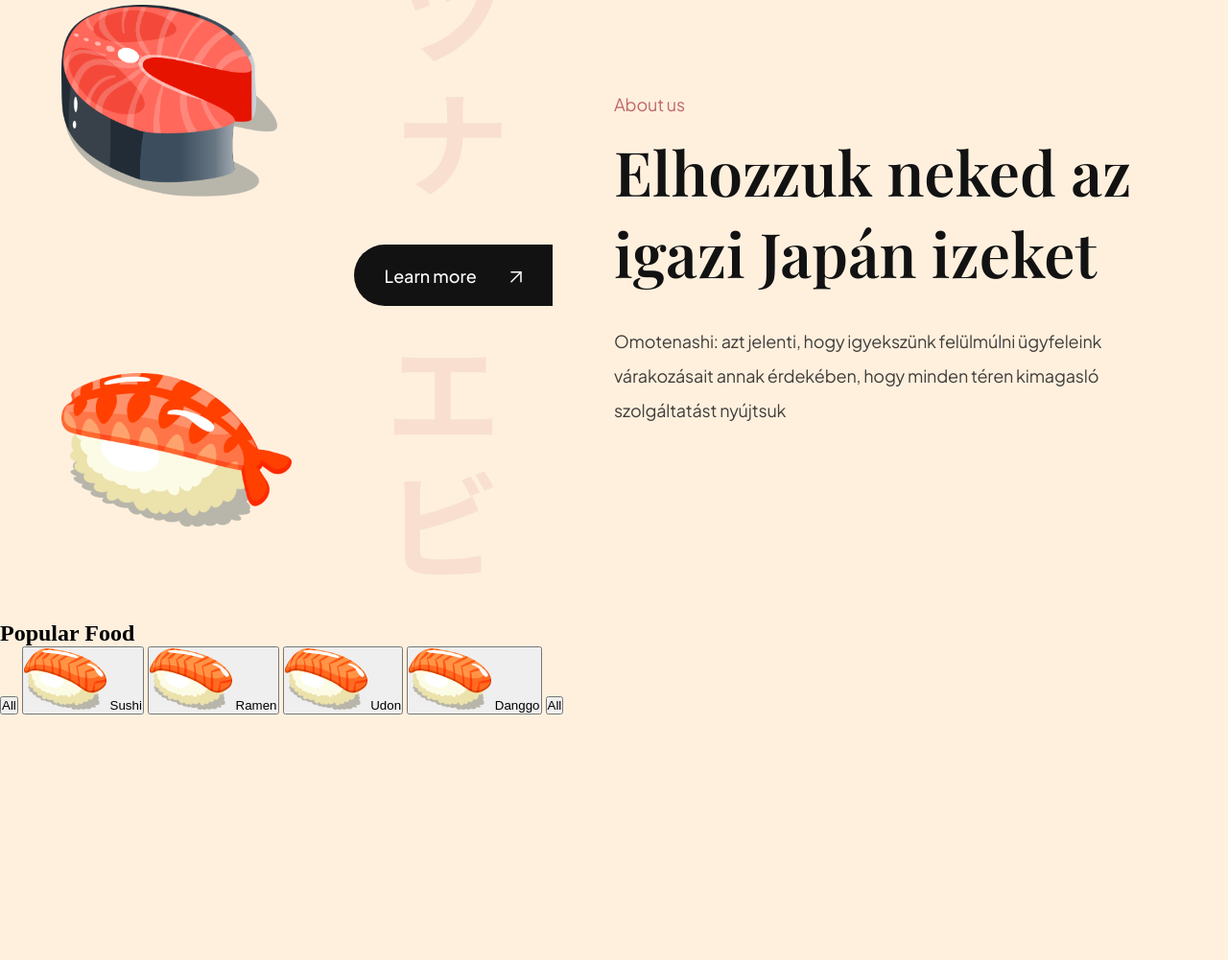
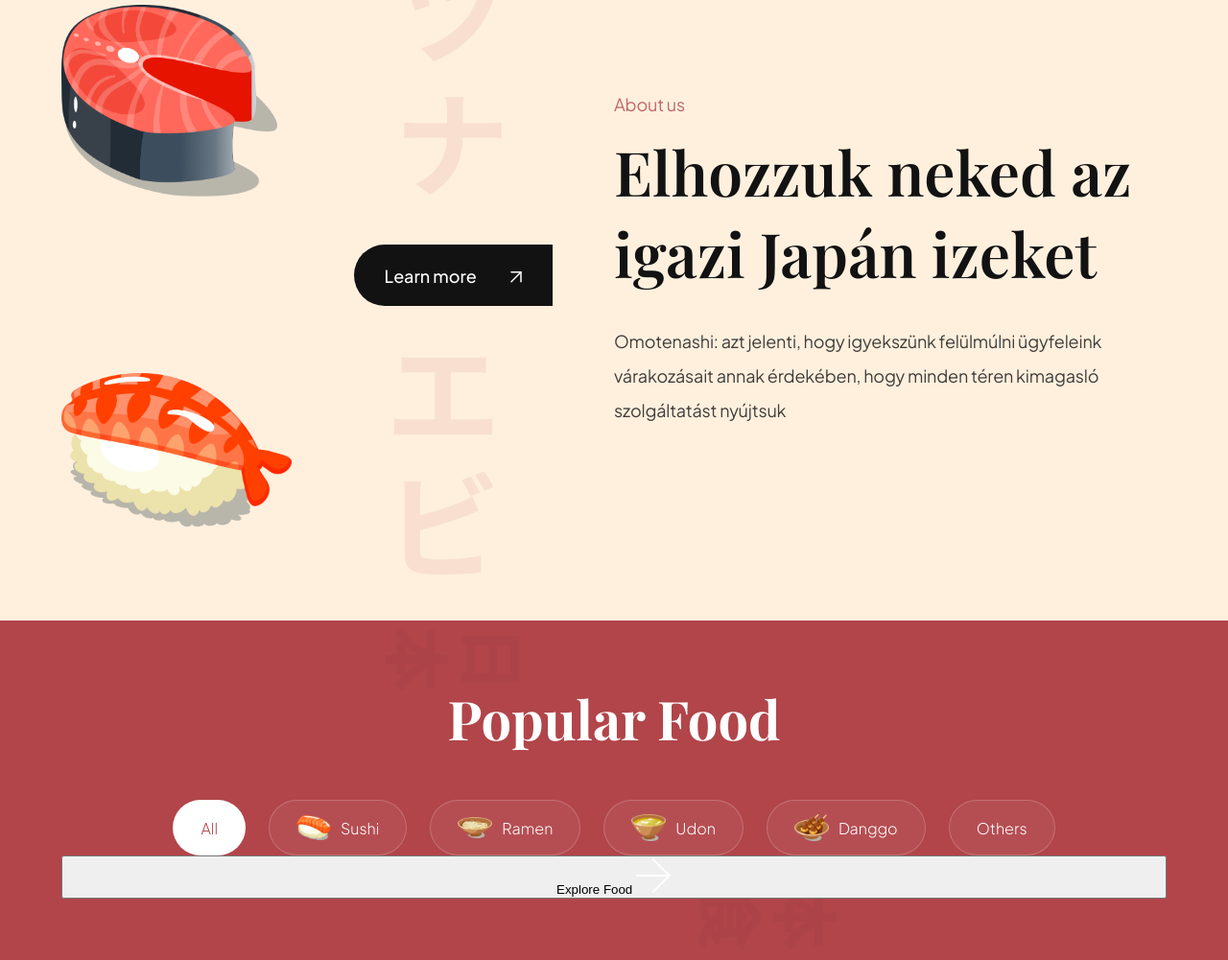
Before and after one commit to BodaBen/sushimushi, a website built with Vite: page index.html in a window 1280 px wide. Shown: the part 871-1872 px from the top of the page at 96% size. Before the commit the page ends 1616 px from the top, so only its background shows below. Built offline with nearby package versions, Linux system fonts and the light colour scheme.

Commit message:
popular.css added, styling modified

```diff
--- /dev/null
+++ b/CSS/sections/popular.css
@@ -0,0 +1,62 @@
+.popular-foods {
+  padding: 64px;
+
+  display: flex;
+  flex-direction: column;
+
+  background-color: var(--primary-color);
+  background-image: url(../../assets/popular_bg.png);
+  background-position: center;
+  background-repeat: no-repeat;
+  background-size: contain;
+
+  overflow: hidden;
+}
+
+.popular-foods__title {
+  font-size: 56px;
+  font-family: var(--playfair-display);
+  font-weight: 78px;
+  color: #fff;
+  text-align: center;
+}
+
+.popular-foods__filters {
+  margin-top: 48px;
+  max-width: 100%;
+  overflow-x: auto;
+
+  display: flex;
+  justify-content: center;
+  gap: 24px;
+}
+
+.popular-foods__filter-btn {
+  padding: 10px 28px;
+  display: flex;
+  flex-direction: row;
+  align-items: center;
+  gap: 10px;
+
+  background: rgba(255, 255, 255, 0.05);
+  border: 1px solid rgba(255, 255, 255, 0.2);
+  border-radius: 46px;
+
+  font-size: 16px;
+  font-weight: 300;
+  line-height: 25x;
+  font-family: var(--plus-jakarta-sans);
+  color: #fff;
+  cursor: pointer;
+}
+
+.popular-foods__filter-btn img {
+  width: 36px;
+  height: 36px;
+  object-fit: contain;
+}
+
+.popular-foods__filter-btn.active {
+  background: #fff;
+  color: var(--primary-color);
+}
--- a/CSS/style.css
+++ b/CSS/style.css
@@ -5,8 +5,8 @@
 @import url("sections/header.css");
 @import url("sections/hero.css");
 @import url("sections/about.css");
-/* @import url("CSS/popular.css");
-@import url("CSS/trending.css");
+@import url("sections/popular.css");
+/* @import url("CSS/trending.css");
 @import url("CSS/subscribe.css");
 @import url("CSS/footer.css");*/
 
--- a/index.html
+++ b/index.html
@@ -105,22 +105,29 @@
         </button>
 
         <button class="popular-foods__filter-btn">
-          <img src="assets/sushi-9.png" alt="sushi 9" />
+          <img src="assets/sushi-8.png" alt="sushi 8" />
           Ramen
         </button>
 
         <button class="popular-foods__filter-btn">
-          <img src="assets/sushi-9.png" alt="sushi 9" />
+          <img src="assets/sushi-7.png" alt="sushi 7" />
           Udon
         </button>
 
         <button class="popular-foods__filter-btn">
-          <img src="assets/sushi-9.png" alt="sushi 9" />
+          <img src="assets/sushi-6.png" alt="sushi 6" />
           Danggo
         </button>
 
-        <button class="popular-foods__filter-btn">All</button>
+        <button class="popular-foods__filter-btn">Others</button>
       </div>
+
+      <div class="popular-foods__catalogue"></div>
+
+      <button class="popular-foods__button">
+        Explore Food
+        <img src="assets/arrow-right.svg" alt="arrow-right" />
+      </button>
     </section>
 
     <script src="js/script.js" type="module"></script>
```
